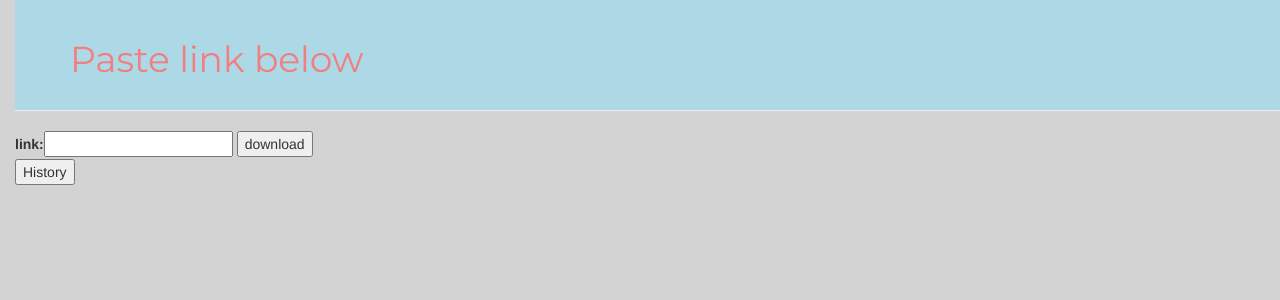
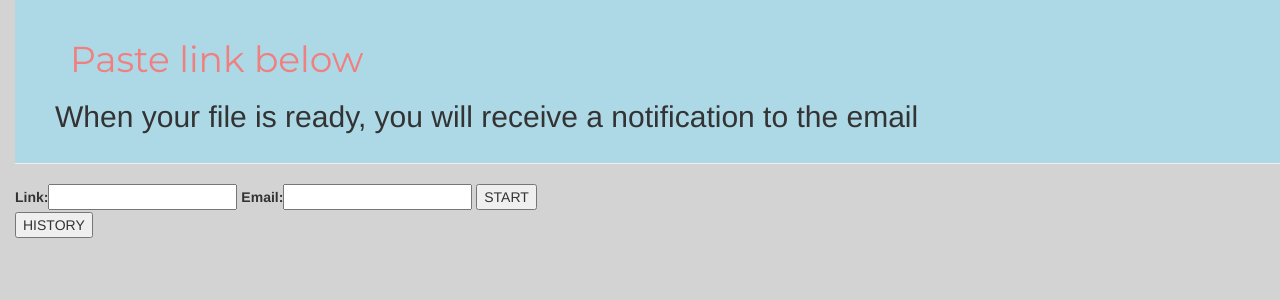
Before and after one commit to Altynaisab/youtubedl, a Django app: page /download/ in a window 1280 px wide. Shown: the top 300 px of the page. Run offline with Django 3.2, Linux system fonts and the light colour scheme; some libraries are stand-ins or nearby versions.

Commit message:
add form

```diff
--- a/download/forms.py
+++ b/download/forms.py
@@ -2,4 +2,5 @@ from django import forms
 
 
 class Download(forms.Form):
-    link = forms.CharField(label='link', max_length = 100)
+    link = forms.CharField(label='Link', max_length = 100)
+    email = forms.EmailField(label = 'Email', max_length = 100)
--- a/download/templates/download/field.html
+++ b/download/templates/download/field.html
@@ -2,7 +2,13 @@
 {% load static %}
 <html lang="en">
     <head>
-        <title>DL mp3</title>
+      <script>
+          function showAlert(){
+            alert("your request is accept.When the file is ready, the link will be sent to your email")
+          }
+      </script>
+        <title>YouTube to MP3</title>
+        <meta charset="UTF-8">
         <link href="//fonts.googleapis.com/css?family=Montserrat&subset=latin,latin-ext" rel="stylesheet" type="text/css">
         <link rel="stylesheet" href="//maxcdn.bootstrapcdn.com/bootstrap/3.2.0/css/bootstrap.min.css">
         <link rel="stylesheet" href="//maxcdn.bootstrapcdn.com/bootstrap/3.2.0/css/bootstrap-theme.min.css">
@@ -11,14 +17,15 @@
     <body>
     <div class="page-header">
         <h1><a href="/">Paste link below</a></h1>
+        <h2>When your file is ready, you will receive a notification to the email</h2>
     </div>
     <form method="post">
         {% csrf_token %}
         {{ form }}
-        <input type="submit" value="download">
+        <input type="submit" value="START">
     </form>
     <form action="/download/history">
-            <input  type="submit" value="History">
+            <input  type="submit" value="HISTORY">
         </form>
     <div class="content container">
         <div class="row">
--- a/download/urls.py
+++ b/download/urls.py
@@ -4,4 +4,5 @@ from . import views
 urlpatterns = [
     path('', views.field, name = 'field'),
     path('history', views.history)
+
     ]
--- a/download/views.py
+++ b/download/views.py
@@ -1,10 +1,11 @@
 from __future__ import unicode_literals
-from django.http import HttpResponseRedirect
+from django.http import HttpResponse
 from django.shortcuts import render
 from .forms import Download
 import youtube_dl
 from .models import Data
 from django.utils.timezone import now
+from django.core.mail import send_mail
 
 
 def getaudio(temp):
@@ -29,6 +30,8 @@ def field(request):
         form = Download(request.POST)
         if form.is_valid():
             temp = form.cleaned_data['link']
+            email = form.cleaned_data['email']
+
             x = getaudio(temp)
 
     else:
--- a/youtubedl/settings.py
+++ b/youtubedl/settings.py
@@ -46,8 +46,8 @@ EMAIL_BACKEND = 'django.core.mail.backends.smtp.EmailBackend'
 EMAIL_HOST = 'smtp.gmail.com'
 EMAIL_PORT = 587
 EMAIL_USE_TLS = True
-EMAIL_HOST_USER = ".."
-EMAIL_HOST_PASSWORD = ".."
+EMAIL_HOST_USER = "your mail"
+EMAIL_HOST_PASSWORD = "your two step validated password"
 MIDDLEWARE = [
     'django.middleware.security.SecurityMiddleware',
     'django.contrib.sessions.middleware.SessionMiddleware',
```
Also changed, not shown: download/templates/download/download.html (added, +17 -0 lines).
